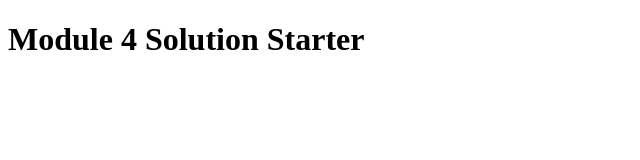
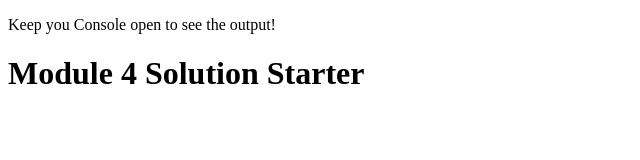
Before and after one commit to shukanov-artyom/coursera-test, a plain HTML site: page module4-solution/index.html in a window 1280 px wide. Shown: the whole page, without its empty margins (0-640 px from the left). Drawn offline with Linux system fonts and the light colour scheme.

Commit message:
4th submission

```diff
--- a/module4-solution/index.html
+++ b/module4-solution/index.html
@@ -3,6 +3,7 @@
 <head>
     <meta charset="utf-8">
     <title>Module 4 Solution Starter</title>
+    <p>Keep you Console open to see the output!</p>
     <script>
         var names = []; // DO NOT REMOVE
     </script>
```
